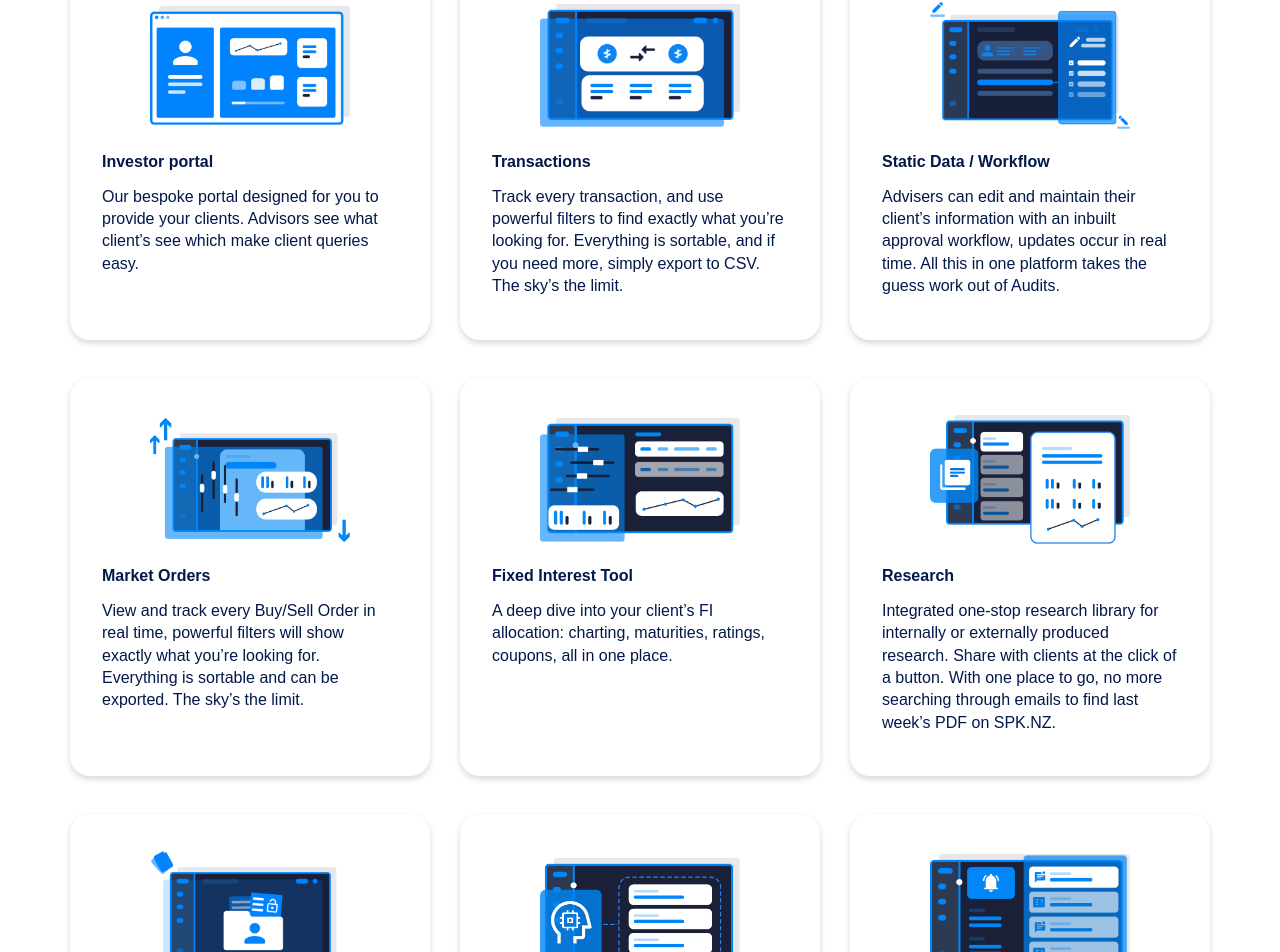
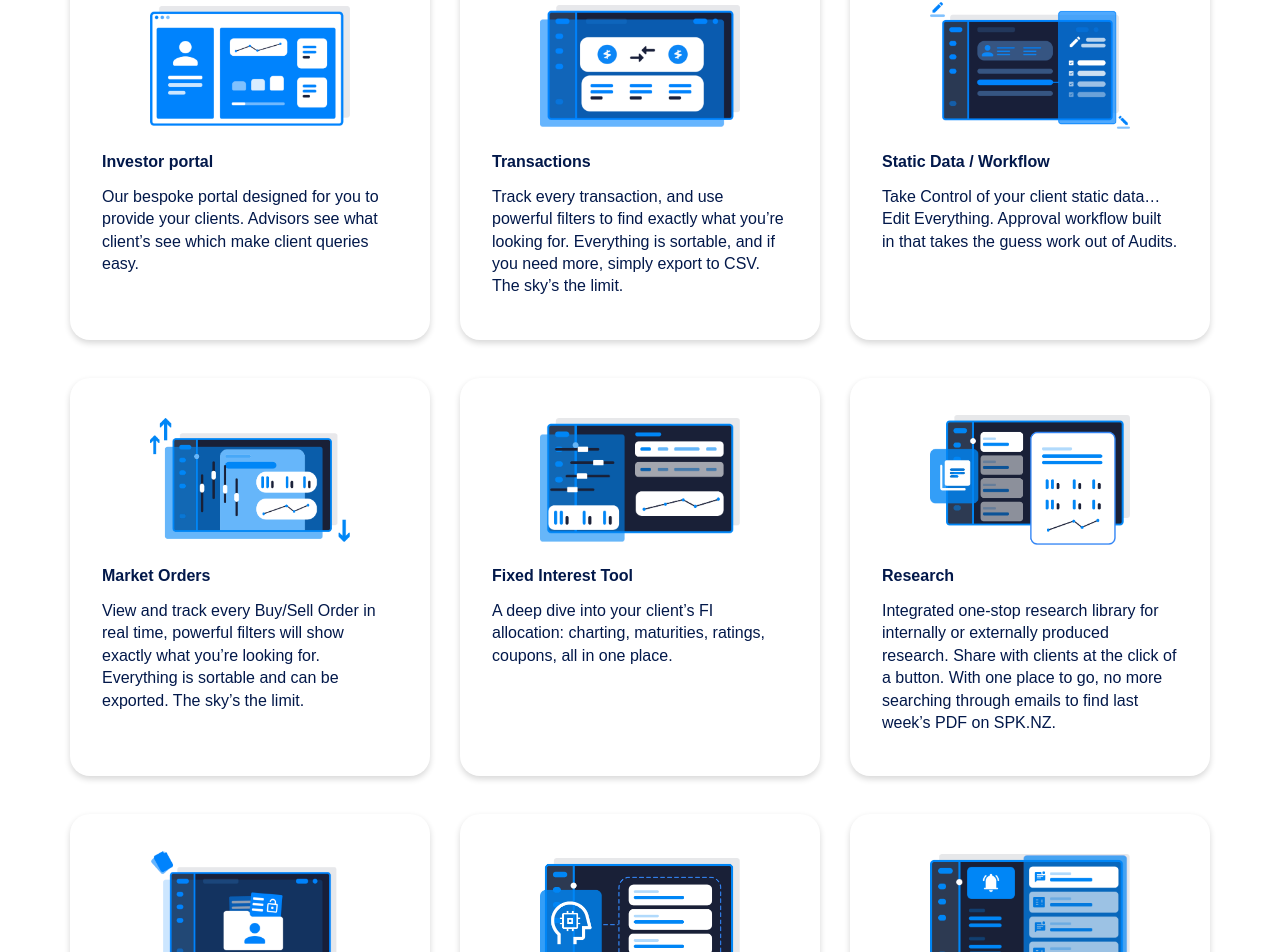
Before and after one commit to charliematina3/threeskye-website, a React (Create React App) app: page /wealth-platform in a window 1280 px wide. Shown: the part 2469-3421 px from the top of the page. Built offline with nearby package versions, Linux system fonts and the light colour scheme; a web font is replaced by a local one.

Commit message:
[main] image updates. Text update.

```diff
--- a/src/sections/wealth/WealthContent.js
+++ b/src/sections/wealth/WealthContent.js
@@ -44,7 +44,7 @@ export const WealthContent = [
 			{
 				name: "Static Data / Workflow",
 				description:
-					"Advisers can edit and maintain their client’s information with an inbuilt approval workflow, updates occur in real time. All this in one platform takes the guess work out of Audits.",
+					"Take Control of your client static data… Edit Everything. Approval workflow built in that takes the guess work out of Audits.",
 				image: "images/2023-images/tiles/static-data-workflow.png",
 			},
 			{
```
Also changed, not shown: public/images/2023-images/products/crm-girl.png, public/images/2023-images/products/crm-single.png.
